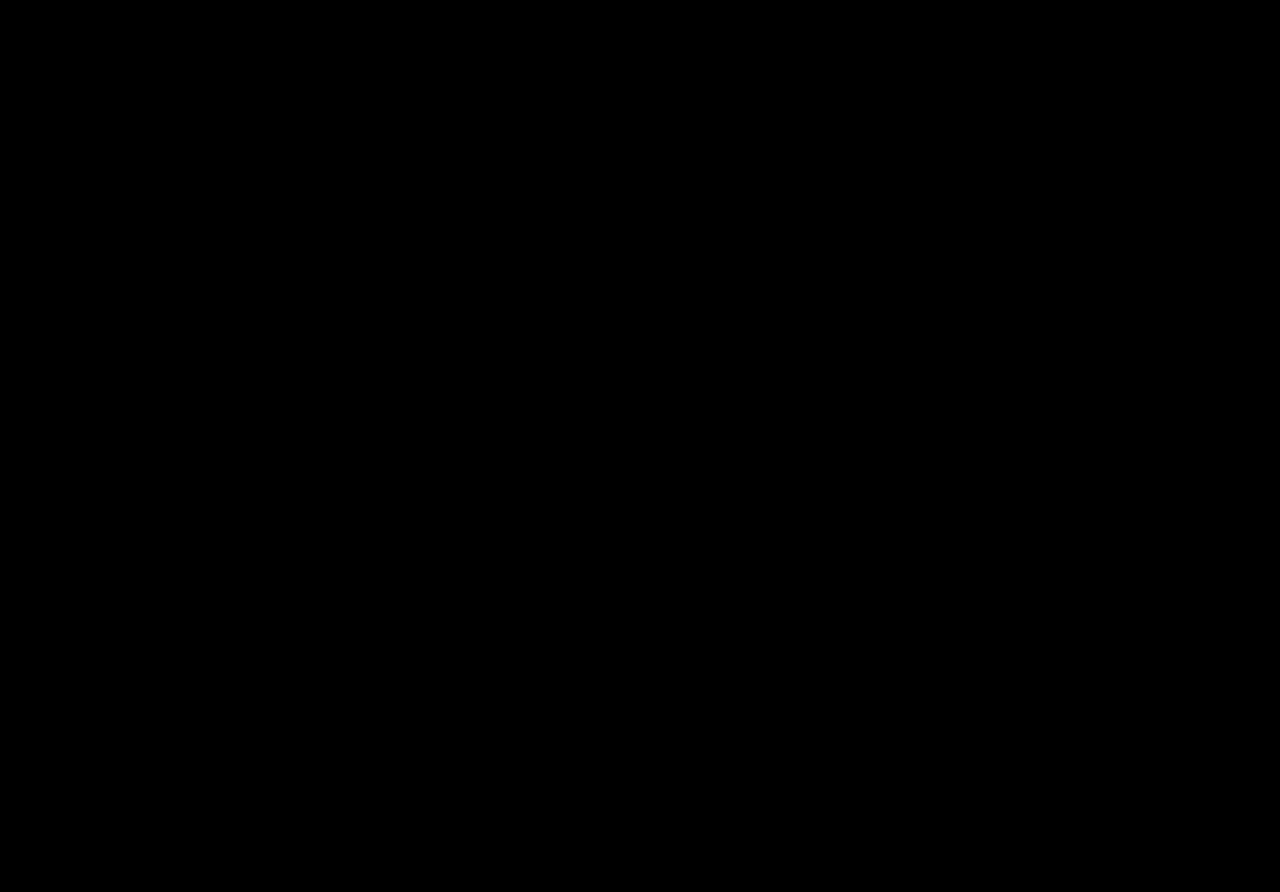
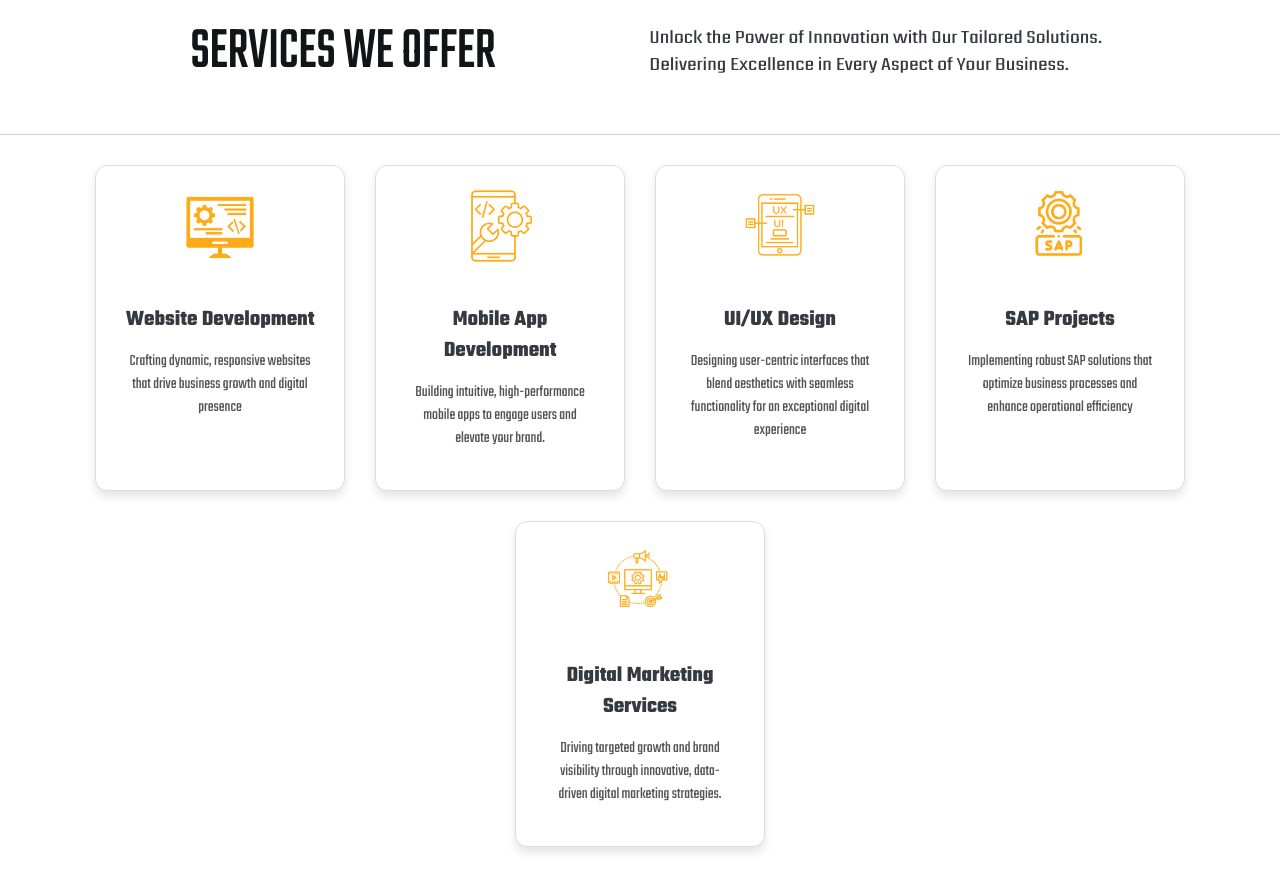
Before and after one commit to hemanthkanna/ThinkBig, a React (Vite) app: page / in a window 1280 px wide. Shown: the part 1140-2032 px from the top of the page. Before the commit the page ends 1046 px from the top, so only its background shows below. Built offline with nearby package versions, Linux system fonts and the light colour scheme.

Commit message:
Home Page - Services

```diff
--- a/src/App.css
+++ b/src/App.css
@@ -307,3 +307,98 @@ button:hover {
     font-size: 1rem; /* Further decrease font size */
   }
 }
+
+.services {
+  background-color: var(--primary-color);
+  color: var(--dark-gray);
+  padding: 4rem 0;
+}
+
+.services-text {
+  display: flex;
+  justify-content: space-evenly;
+  align-items: center;
+  gap: 10px;
+  border-bottom: 1px solid rgba(59, 54, 47, 0.247);
+  padding: 3rem 0.5rem;
+}
+
+.services-text h1 {
+  font-size: 2.5rem;
+  color: var(--secondary-color);
+  transform: scaleY(1.5) scaleX(1.2); /* Vertically stretches the text */
+  display: inline-block;
+  font-weight: 500;
+}
+
+.services-text p {
+  font-size: 1.5rem;
+  transform: scaleY(0.8) scaleX(1.2); /* Vertically stretches the text */
+  display: inline-block;
+  font-weight: 300;
+}
+
+.services-cards {
+  display: flex;
+  flex-wrap: wrap; /* Allows cards to wrap to the next line */
+  gap: 30px; /* Increased spacing between cards */
+  justify-content: center; /* Centers cards horizontally */
+  padding: 30px;
+}
+
+.card {
+  background-color: #fff;
+  border: 1px solid #ddd;
+  border-radius: 12px;
+  box-shadow: 0 6px 10px rgba(0, 0, 0, 0.1);
+  width: 100%;
+  max-width: 250px; /* Increased maximum width for each card */
+  text-align: center;
+  overflow: hidden;
+  transition: transform 0.3s ease, box-shadow 0.3s ease;
+  padding: 20px; /* Adds padding inside the card */
+}
+
+.card img {
+  width: 5rem;
+  height: auto;
+  object-fit: cover;
+  margin-bottom: 15px; /* Adds spacing below the image */
+}
+
+.card h2 {
+  font-size: 22px; /* Increased font size for the title */
+  margin: 15px 0;
+}
+
+.card p {
+  font-size: 16px; /* Increased font size for the paragraph */
+  color: #555;
+  padding: 0 10px 20px;
+}
+
+.card:hover {
+  transform: translateY(
+    -7px
+  ); /* Adds a hover effect with more visible movement */
+  box-shadow: 0 10px 20px rgba(0, 0, 0, 0.15);
+}
+
+/* Responsive adjustments */
+@media (min-width: 768px) {
+  .card {
+    flex: 1 1 calc(33.33% - 60px); /* Adjusts spacing and size for larger screens */
+  }
+}
+
+@media (max-width: 767px) {
+  .card {
+    flex: 1 1 calc(50% - 30px); /* Adjusts for medium screens */
+  }
+}
+
+@media (max-width: 480px) {
+  .card {
+    flex: 1 1 100%; /* Stacks cards on small screens */
+  }
+}
--- a/src/components/Home.jsx
+++ b/src/components/Home.jsx
@@ -68,6 +68,57 @@ const Home = () => {
       <section className="about">
         <NumberCounts />
       </section>
+      <section className="services">
+        <div className="services-text">
+          <h1> SERVICES WE OFFER </h1>
+          <p>
+            Unlock the Power of Innovation with Our Tailored Solutions. <br />
+            Delivering Excellence in Every Aspect of Your Business.
+          </p>
+        </div>
+        <div className="services-cards">
+          <div className="card">
+            <img src="../../src/Assets/website development.png" alt="" />
+            <h2>Website Development</h2>
+            <p>
+              Crafting dynamic, responsive websites that drive business growth
+              and digital presence
+            </p>
+          </div>
+          <div className="card">
+            <img src="../../src/Assets/Mobile App Development.png" alt="" />
+            <h2>Mobile App Development</h2>
+            <p>
+              Building intuitive, high-performance mobile apps to engage users
+              and elevate your brand.
+            </p>
+          </div>
+          <div className="card">
+            <img src="../../src/Assets/UI_UX Design.png" alt="" />
+            <h2>UI/UX Design</h2>
+            <p>
+              Designing user-centric interfaces that blend aesthetics with
+              seamless functionality for an exceptional digital experience
+            </p>
+          </div>
+          <div className="card">
+            <img src="../../src/Assets/SAP Projects.png" alt="" />
+            <h2>SAP Projects</h2>
+            <p>
+              Implementing robust SAP solutions that optimize business processes
+              and enhance operational efficiency
+            </p>
+          </div>
+          <div className="card">
+            <img src="../../src/Assets/Digital Marketing Services.png" alt="" />
+            <h2>Digital Marketing Services</h2>
+            <p>
+              Driving targeted growth and brand visibility through innovative,
+              data-driven digital marketing strategies.
+            </p>
+          </div>
+        </div>
+      </section>
     </>
   );
 };
```
